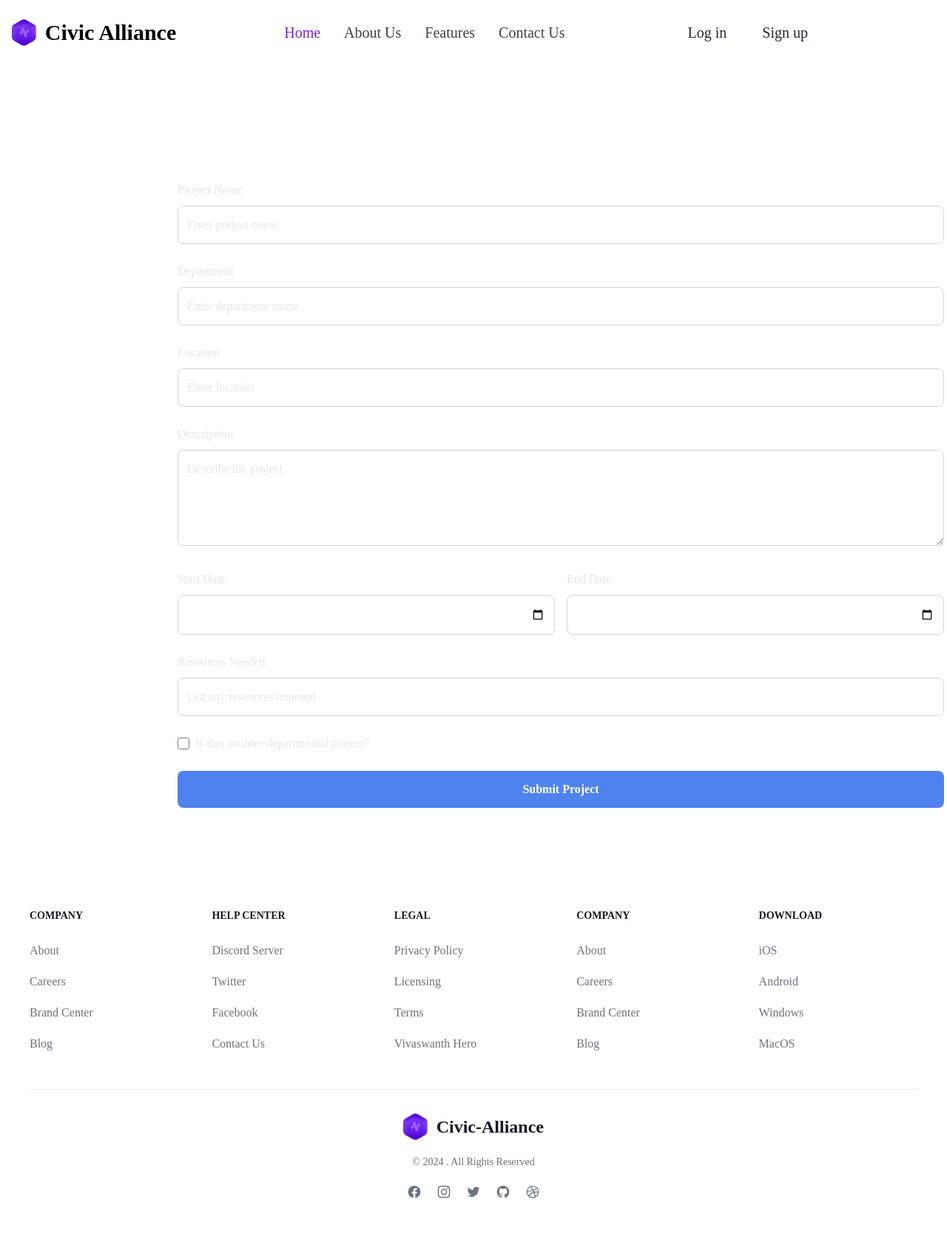
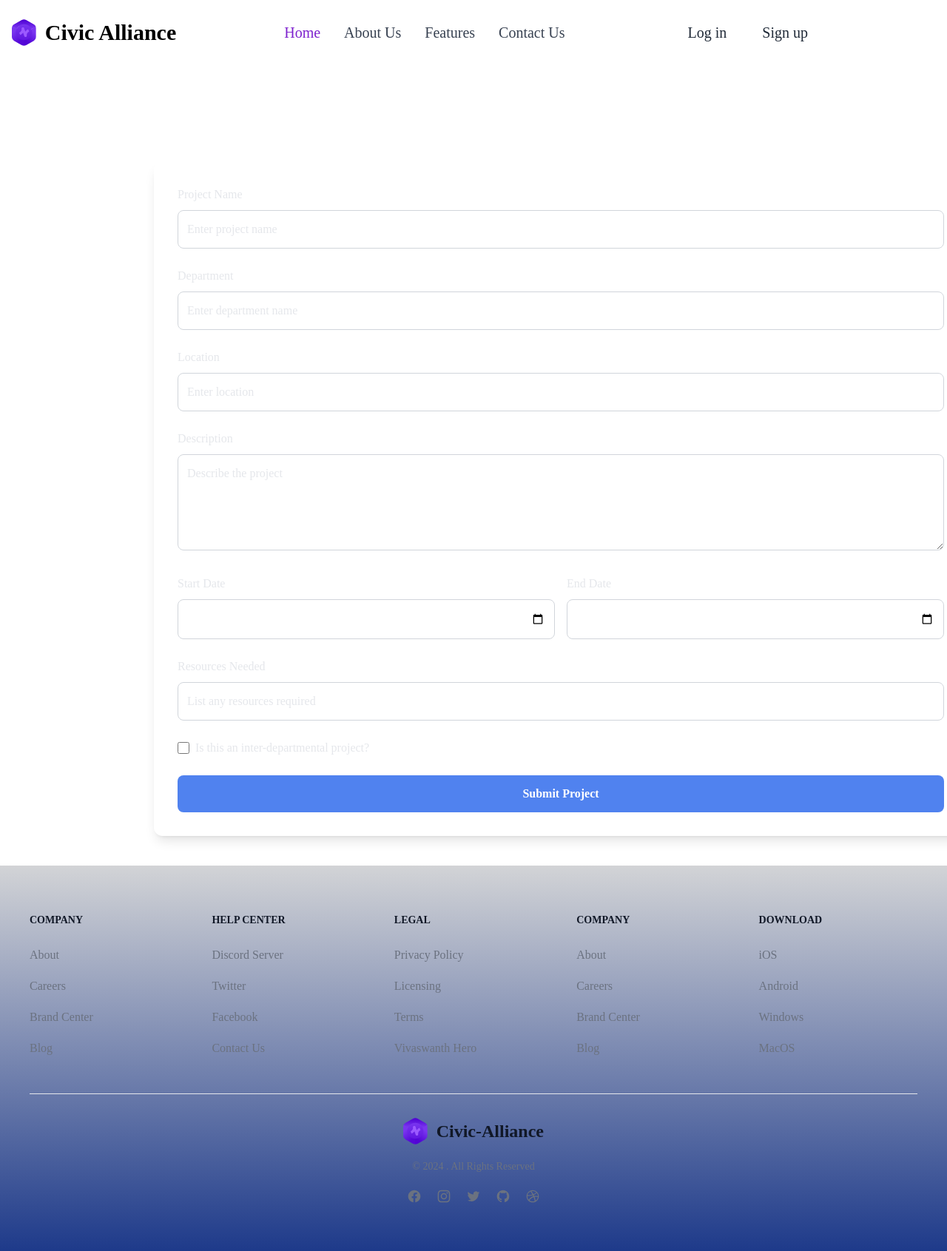
Before and after one commit to nannagaramchareesh/Civic-Alliance, a React (Create React App) app: page /AddProject in a window 1280 px wide. Shown: the top 1691 px of the page at 74% size. Built offline with nearby package versions, Linux system fonts and the light colour scheme.

Commit message:
added gradient

```diff
--- a/src/components/AddProject.js
+++ b/src/components/AddProject.js
@@ -28,8 +28,8 @@ const AddProject = () => {
 
     return (
         <div className="ml-52 w-[1100px] mt-16 mb-10">
-            <div className="p-8">
-                <h2 className="text-3xl font-extrabold text-white mb-6 text-center">Add New Project</h2>
+                <h2 className="text-[60px] font-extrabold  mb-10 text-center text-white">Add New Project</h2>
+            <div className="p-8  bg-white bg-opacity-5 backdrop-blur-lg rounded-xl shadow-lg">
                 <form onSubmit={handleSubmit} className="space-y-6">
                     <div>
                         <label className="block text-gray-200 font-medium">Project Name</label>
--- a/src/components/Features.js
+++ b/src/components/Features.js
@@ -6,7 +6,7 @@ import sideimage2 from '../images/video-conference.svg'
 import {Link} from 'react-router-dom'
 export default function Features() {
     return (
-        <div id='features' className='dark:bg-gray-900 '>
+        <div id='features' className=' '>
             <div className="grid  gap-8 md:grid-cols-2 lg:gap-12 p-6 md:p-10 mt-12">
             <Link to="/AddProject"
                     className="flex  backdrop-filter hover:bg-gray-50 hover:bg-opacity-10 flex-col p-6 space-y-6  rounded-[40px] shadow lg:p-8 lg:flex-row lg:space-y-0 lg:space-x-6 card animated-card" id="discussionCard">
--- a/src/components/Footer.js
+++ b/src/components/Footer.js
@@ -3,7 +3,7 @@ import logo from '../images/logo.svg'
 export default function Footer() {
   return (
     <div>
-      <footer className="bg-white dark:bg-gray-900">
+      <footer className="bg-gradient-to-b from-gray-900/[.19] to-blue-900 dark:bg-gray-900">
         <div className="max-w-screen-xl p-4 py-6 mx-auto lg:py-16 md:p-8 lg:p-10">
             <div className="grid grid-cols-2 gap-8 md:grid-cols-3 lg:grid-cols-5">
                 <div>
--- a/src/components/Hero.js
+++ b/src/components/Hero.js
@@ -30,7 +30,6 @@ export default function Hero() {
     <hr className="my-6 border-gray-200 sm:mx-auto dark:border-gray-700 lg:my-8"/>
 
     <Features/>
-    <hr className="my-6 border-gray-200 sm:mx-auto dark:border-gray-700 lg:my-8"/>
 
     </div>
   )
```
